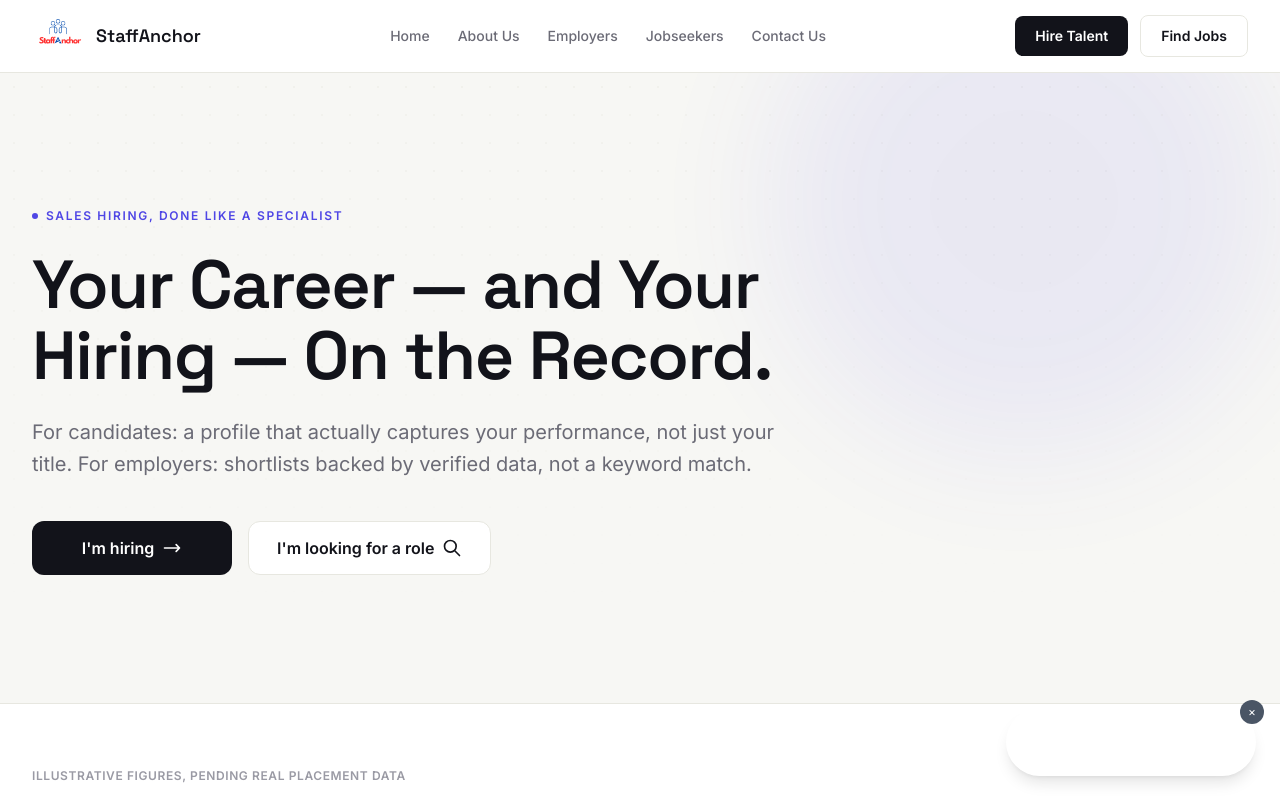
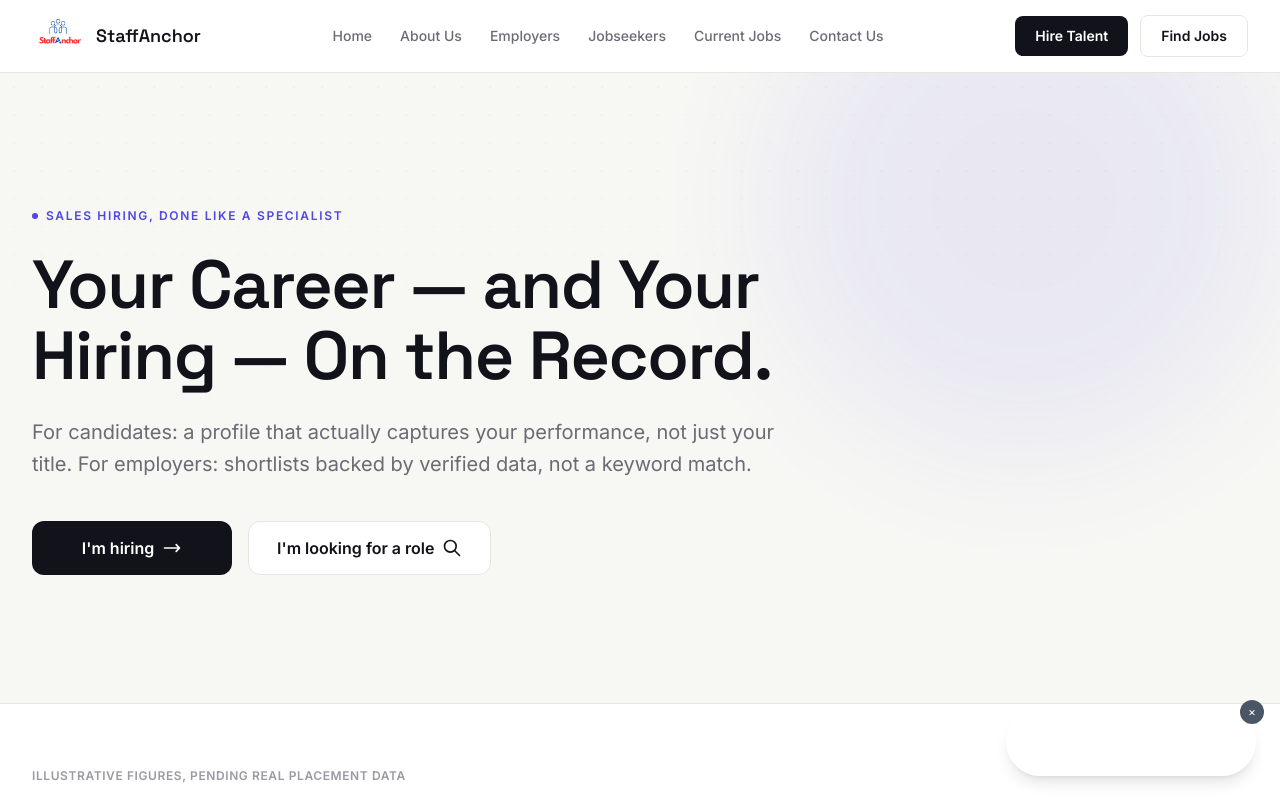
Before and after one commit to StaffAnchor/staffanchor, a Next.js app: page / in a window 1280 px wide. Shown: the top 800 px of the page. Built offline with nearby package versions, Linux system fonts and the light colour scheme.

Commit message:
Add 'Current Jobs' nav link pointing to jobs.staffanchor.com/jobs
Opens in a new tab since it hands off to the separate candidate-portal
app where the live open-roles list and quick-apply flow actually live.

```diff
--- a/src/components/layout/Navbar.tsx
+++ b/src/components/layout/Navbar.tsx
@@ -15,6 +15,7 @@ type NavItem = {
   name: string;
   href: string;
   submenu?: NavSubItem[];
+  targetBlank?: boolean;
 };
 
 const Navbar = () => {
@@ -25,6 +26,7 @@ const Navbar = () => {
     { name: 'About Us', href: '/about-us' },
     { name: 'Employers', href: '/employers' },
     { name: 'Jobseekers', href: '/jobseekers' },
+    { name: 'Current Jobs', href: 'https://jobs.staffanchor.com/jobs', targetBlank: true },
     { name: 'Contact Us', href: '/contact' },
   ];
 
@@ -55,6 +57,8 @@ const Navbar = () => {
                 <div key={item.name} className="relative group">
                   <Link
                     href={item.href}
+                    target={item.targetBlank ? '_blank' : undefined}
+                    rel={item.targetBlank ? 'noopener noreferrer' : undefined}
                     className="text-[var(--color-muted)] hover:text-[var(--color-ink)] px-3 py-2 text-sm font-medium transition-colors duration-200 flex items-center rounded-md"
                   >
                     {item.name}
@@ -141,6 +145,8 @@ const Navbar = () => {
                   <div key={item.name}>
                     <Link
                       href={item.href}
+                      target={item.targetBlank ? '_blank' : undefined}
+                      rel={item.targetBlank ? 'noopener noreferrer' : undefined}
                       className="block px-4 py-3 text-base font-medium text-[var(--color-muted)] hover:text-[var(--color-ink)] hover:bg-[var(--color-mist)] rounded-lg transition-colors duration-200"
                       onClick={() => setIsMobileMenuOpen(false)}
                     >
```
